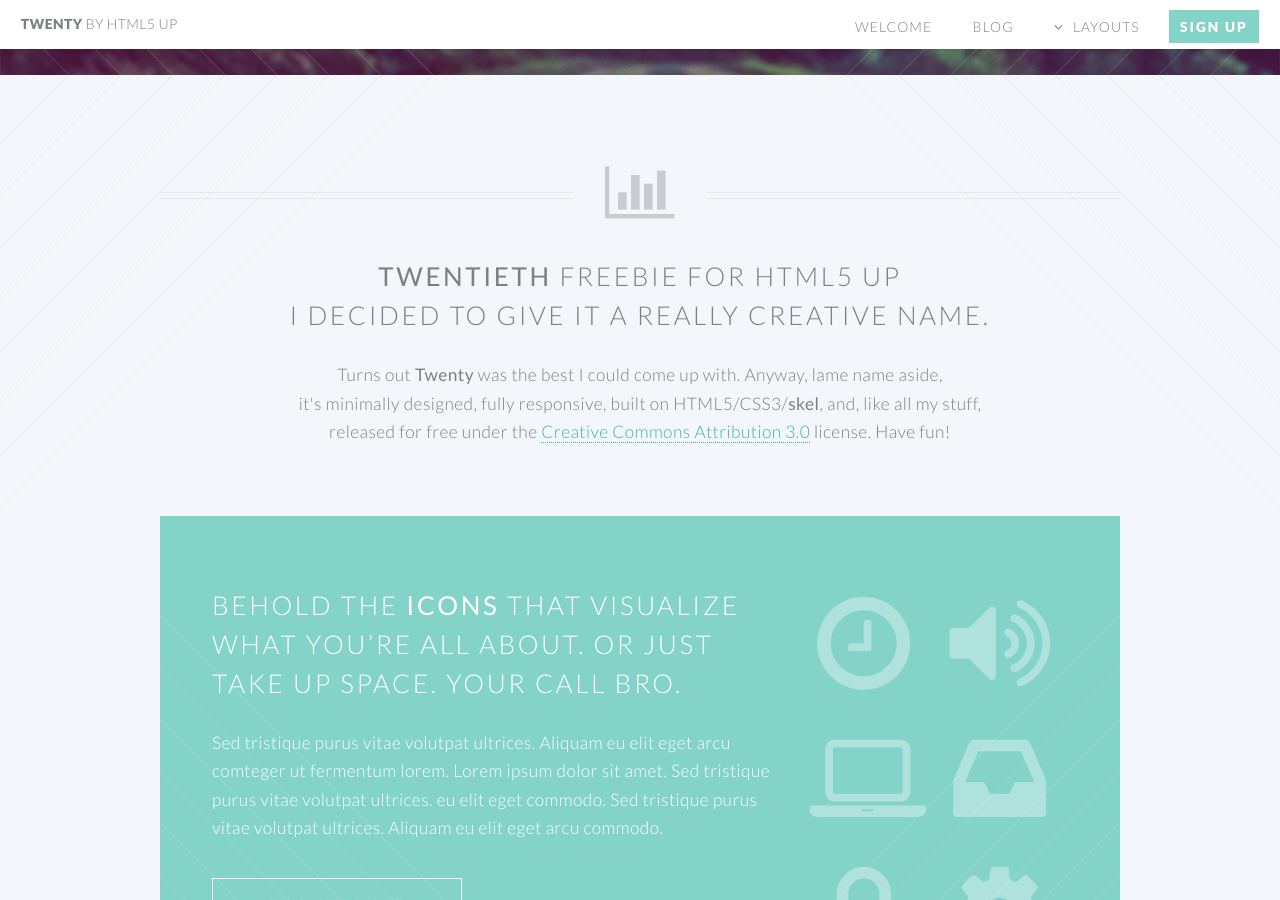
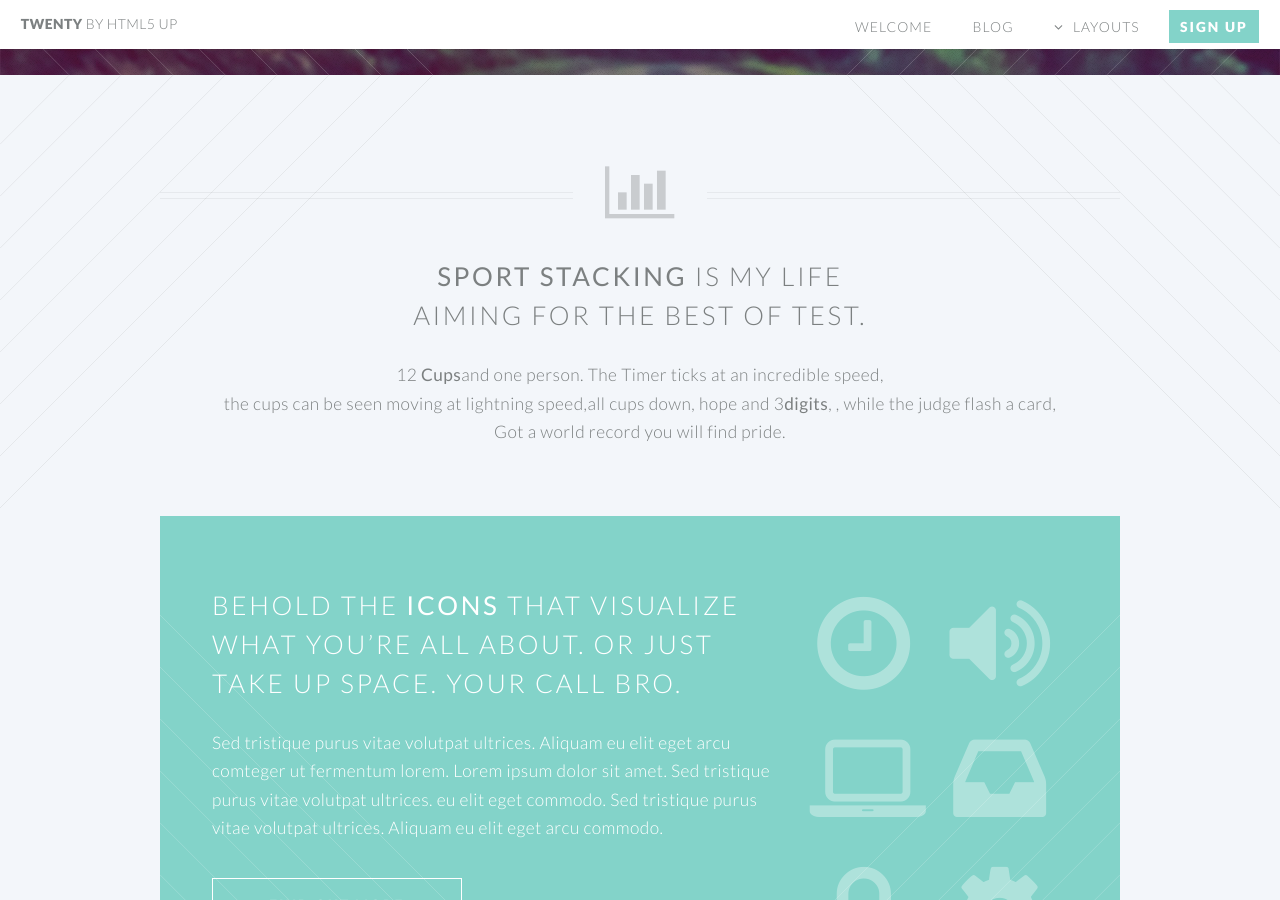
Before and after one commit to jwyazuardi/Twenty-Jekyll-Theme-master, a Jekyll site: the page built from index.html, in a window 1280 px wide and 900 px high, scrolled down 525 px. Built offline with Jekyll 4.4.1, drawn with Linux system fonts in a browser that asks for light colours.

Commit message:
Update index.html

```diff
--- a/index.html
+++ b/index.html
@@ -6,15 +6,15 @@ layout: landing-page
 
 				<header class="special container">
 					<span class="icon fa-bar-chart-o"></span>
-					<h2> <strong>twentieth</strong> freebie for HTML5 UP
+					<h2> <strong>Sport Stacking</strong> is my life
 					<br />
-					I decided to give it a really creative name.</h2>
-					<p>Turns out <strong>Twenty</strong> was the best I could come up with. Anyway, lame name aside,
+					Aiming for the best of test.</h2>
+					<p>12  <strong>Cups</strong>and one person. The Timer ticks at an incredible speed,
 					<br />
-					it's minimally designed, fully responsive, built on HTML5/CSS3/<strong>skel</strong>,
-					and, like all my stuff,
+					the cups can be seen moving at lightning speed,all cups down, hope and 3<strong>digits</strong>,
+					, while the judge flash a card,
 					<br />
-					released for free under the <a href="http://html5up.net/license">Creative Commons Attribution 3.0</a> license. Have fun!</p>
+					Got a world record you will find pride.</p>
 				</header>
 
 				<!-- One -->
```
